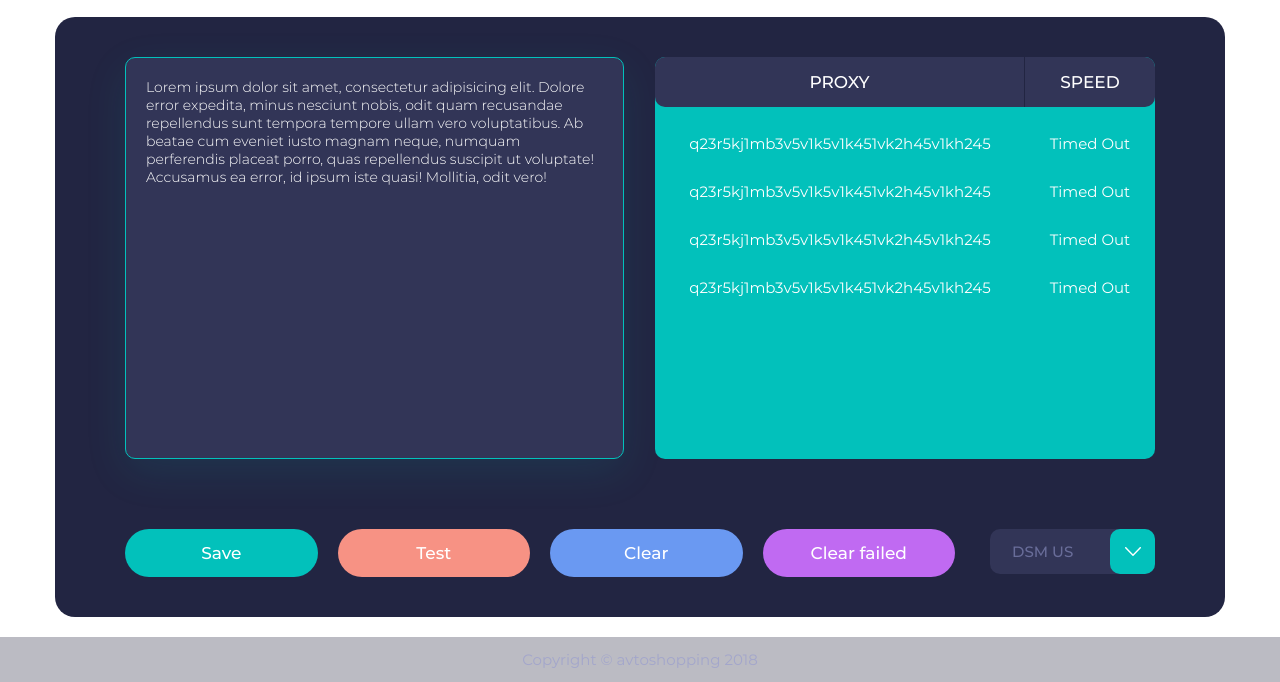
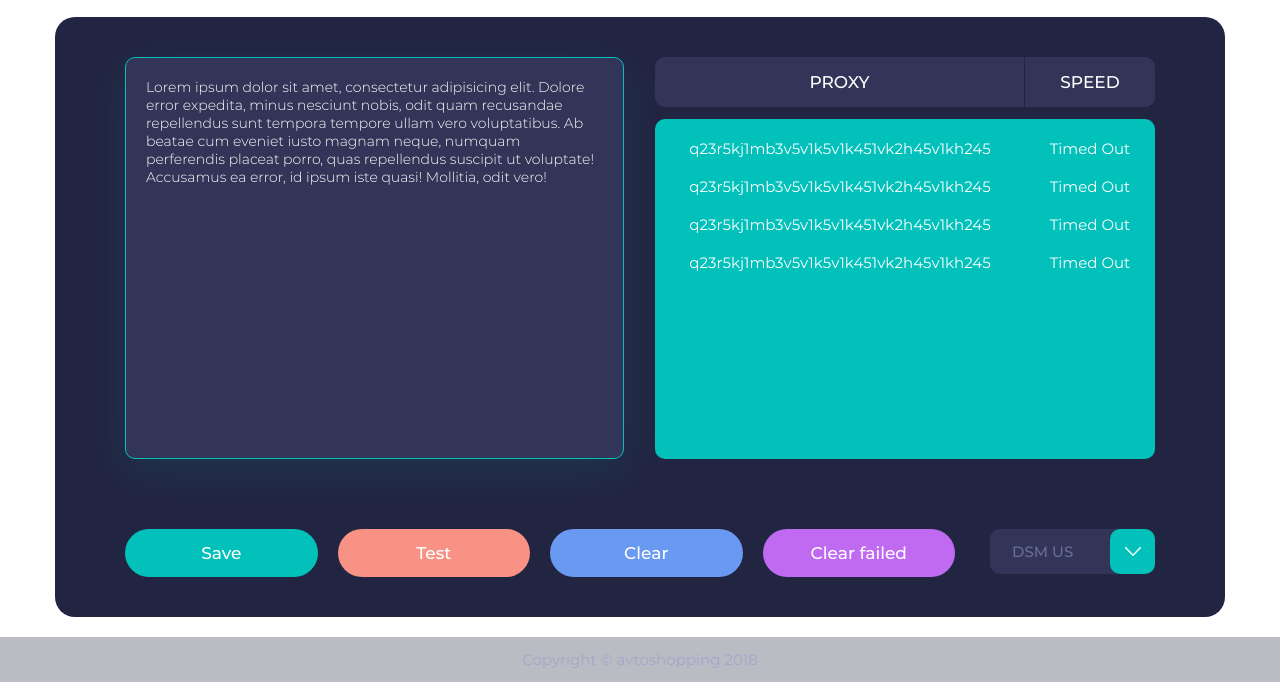
Before and after one commit to alex-khrust/autoshoping, a website: page html/proxies.html in a window 1280 px wide. Shown: the part 184-866 px from the top of the page. Drawn offline with Linux system fonts and the light colour scheme.

Commit message:
правка блока proxies

```diff
--- a/html/proxies.html
+++ b/html/proxies.html
@@ -63,6 +63,7 @@
                 <h6 class="proxy">PROXY</h6>
                 <h6 class="speed">SPEED</h6>
               </div>
+              <div class="tab-wrap">
                 <table class="tab__proxy">
                   <tbody>
                   <tr>
@@ -83,6 +84,7 @@
                   </tr>
                   </tbody>
                 </table>
+              </div>
             </div>
           </div>
 
--- a/sass/_proxies.sass
+++ b/sass/_proxies.sass
@@ -13,17 +13,18 @@
   padding: 20px
   box-shadow: 0 13px 43px 0 rgba(2, 193, 187, 0.1)
   margin-bottom: 50px
+  overflow-y: auto
 
 .proxies
   table
     width: 100%
-    height: 100%
     max-width: 500px
     border-collapse: collapse
     tr
-      height: 48px
+      height: 38px
       background: none
       border-radius: 0
+
     .proxy
       width: 370px
 
@@ -35,8 +36,9 @@
     max-width: 500px
     display: flex
     flex-flow: column
-    border-radius: 10px
-    background: #02c1bb
+    overflow: hidden
+
+
   .thead
     width: 100%
     height: 50px
@@ -59,6 +61,16 @@
       max-width: 130px
 
 
+  .tab-wrap
+    width: 100%
+    height: 340px
+    max-width: 500px
+    border-radius: 10px
+    background: #02c1bb
+    padding: 10px 0
+    overflow-y: auto
+
+
   .select-proxies
     width: 165px
     display: flex
```
Also changed, not shown: css/main.css. Lines whose indentation alone changed are shown as unchanged.
